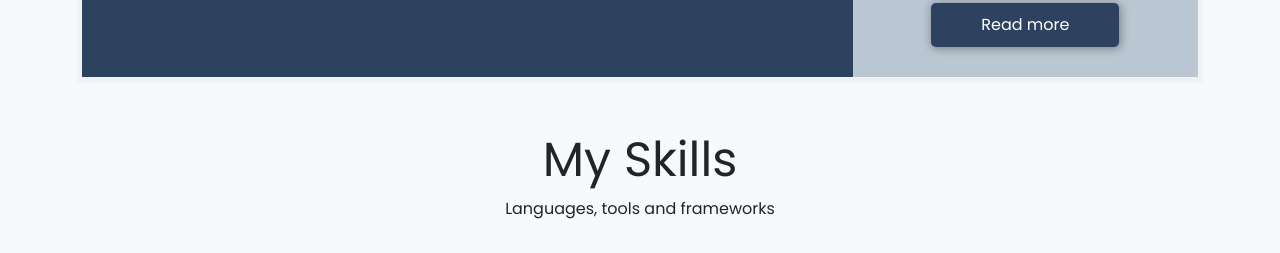
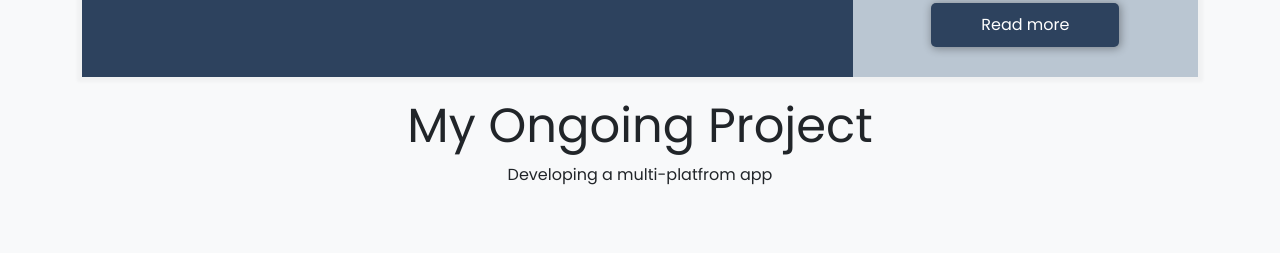
Before and after one commit to AndreasStavropoulos/volta76.github.io, a plain HTML site: page index.html in a window 1280 px wide. Shown: the part 968-1221 px from the top of the page. Drawn offline with nearby package versions, Linux system fonts and the light colour scheme; a web font is replaced by a local one.

Commit message:
Add Project section to Home page

```diff
--- a/index.html
+++ b/index.html
@@ -43,7 +43,16 @@
     <!--navigation bar-->
     <section id="navigation-bar">
       <nav
-        class="navbar fixed-top navbar-expand-lg navbar-light bg-light shadow-lg p-3 mb-5 rounded"
+        class="
+          navbar
+          fixed-top
+          navbar-expand-lg navbar-light
+          bg-light
+          shadow-lg
+          p-3
+          mb-5
+          rounded
+        "
       >
         <div class="container-fluid">
           <a class="navbar-brand" href="#">andreas<span>dev</span></a>
@@ -183,6 +192,18 @@
         style="position: absolute; top: -90px"
       ></a>
     </p>
+
+    <!--Project-->
+    <section class="projects" id="myprojects">
+      <div class="container">
+        <div class="row justify-content-center">
+          <div class="col-md-9 col-lg-6 text-center mb-3">
+            <h2 class="display-5 mt-1">My Ongoing Project</h2>
+            <p>Developing a multi-platfrom app</p>
+          </div>
+        </div>
+      </div>
+    </section>
 
     <!--Skills-->
     <section class="skills" id="myskills">
```
